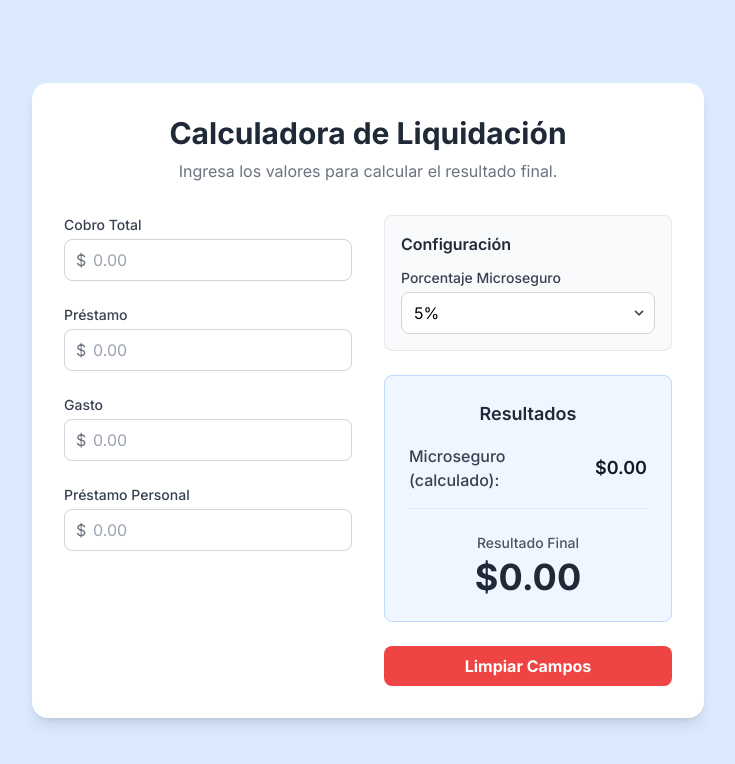
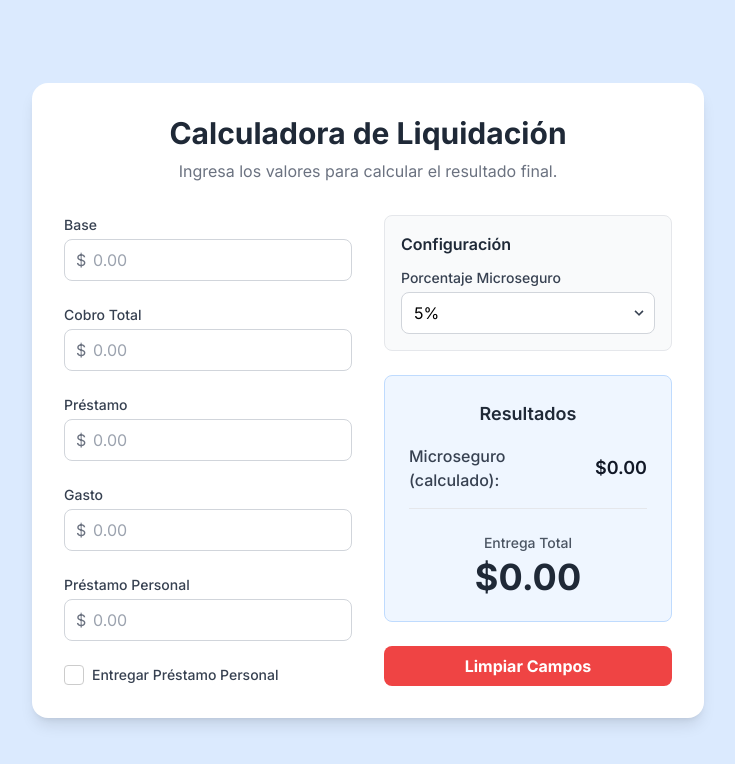
Before and after one commit to Solucioneslop7/Los-Mejores, a plain HTML site: page index.html in a window 1280 px wide. Both pictures are taken after a click on the button "Limpiar Campos". Shown: the whole page, without its empty margins (272-1007 px from the left). Drawn offline with nearby package versions, Linux system fonts and the light colour scheme.

Commit message:
Update index.html

```diff
--- a/index.html
+++ b/index.html
@@ -17,6 +17,34 @@
             outline: none;
             box-shadow: 0 0 0 3px rgba(96, 165, 250, 0.6);
         }
+        /* Style for the checkbox */
+        .custom-checkbox {
+            appearance: none;
+            background-color: #fff;
+            border: 1px solid #ccc;
+            width: 1.25em;
+            height: 1.25em;
+            border-radius: 0.25rem;
+            display: inline-block;
+            position: relative;
+            vertical-align: middle;
+            cursor: pointer;
+        }
+        .custom-checkbox:checked {
+            background-color: #3b82f6;
+            border-color: #3b82f6;
+        }
+        .custom-checkbox:checked::after {
+            content: '';
+            position: absolute;
+            left: 0.375em;
+            top: 0.125em;
+            width: 0.375em;
+            height: 0.75em;
+            border: solid white;
+            border-width: 0 2px 2px 0;
+            transform: rotate(45deg);
+        }
     </style>
 </head>
 <body class="bg-blue-100 flex items-center justify-center min-h-screen p-4">
@@ -33,6 +61,15 @@
 
             <!-- Input Fields Column -->
             <div class="space-y-6">
+                <!-- Base -->
+                <div>
+                    <label for="base" class="block text-sm font-medium text-gray-700 mb-1">Base</label>
+                    <div class="relative">
+                        <span class="absolute inset-y-0 left-0 flex items-center pl-3 text-gray-500">$</span>
+                        <input type="number" id="base" placeholder="0.00" class="w-full pl-7 pr-4 py-2 border border-gray-300 rounded-lg custom-focus-ring transition duration-150 ease-in-out">
+                    </div>
+                </div>
+
                 <!-- Cobro -->
                 <div>
                     <label for="cobro" class="block text-sm font-medium text-gray-700 mb-1">Cobro Total</label>
@@ -68,10 +105,15 @@
                         <input type="number" id="prestamoPersonal" placeholder="0.00" class="w-full pl-7 pr-4 py-2 border border-gray-300 rounded-lg custom-focus-ring transition duration-150 ease-in-out">
                     </div>
                 </div>
+                 <!-- Entregar Préstamo Checkbox -->
+                <div class="flex items-center mt-2">
+                    <input type="checkbox" id="entregarPrestamo" class="custom-checkbox">
+                    <label for="entregarPrestamo" class="ml-2 text-sm font-medium text-gray-700 cursor-pointer">Entregar Préstamo Personal</label>
+                </div>
             </div>
 
             <!-- Results and Configuration Column -->
-            <div class="space-y-6">
+            <div class="space-y-6 flex flex-col">
                 <!-- Configuration -->
                 <div class="bg-gray-50 p-4 rounded-lg border">
                     <h3 class="font-semibold text-gray-800 mb-3">Configuración</h3>
@@ -88,9 +130,10 @@
                 </div>
 
                 <!-- Results Display -->
-                <div class="bg-blue-50 p-6 rounded-lg border border-blue-200 space-y-4">
+                <div class="bg-blue-50 p-6 rounded-lg border border-blue-200 space-y-4 flex-grow flex flex-col justify-center">
                     <h3 class="text-lg font-semibold text-gray-800 text-center">Resultados</h3>
 
+                    <div class="flex-grow space-y-4">
                         <!-- Microseguro Calculado -->
                         <div class="flex justify-between items-center text-gray-700">
                             <span class="font-medium">Microseguro (calculado):</span>
@@ -101,11 +144,12 @@
 
                         <!-- Resultado Final -->
                         <div class="text-center pt-2">
-                         <p class="text-sm text-gray-600 font-medium">Resultado Final</p>
+                             <p class="text-sm text-gray-600 font-medium">Entrega Total</p>
                             <p id="resultadoFinal" class="text-4xl font-bold text-blue-600 mt-1">$0.00</p>
                         </div>
                     </div>
-                 <button id="resetButton" class="w-full bg-red-500 hover:bg-red-600 text-white font-bold py-2 px-4 rounded-lg transition duration-150 ease-in-out">
+                </div>
+                 <button id="resetButton" class="w-full bg-red-500 hover:bg-red-600 text-white font-bold py-2 px-4 rounded-lg transition duration-150 ease-in-out mt-auto">
                     Limpiar Campos
                 </button>
             </div>
@@ -114,10 +158,12 @@
 
     <script>
         // --- DOM Element References ---
+        const baseInput = document.getElementById('base');
         const cobroInput = document.getElementById('cobro');
         const prestamoInput = document.getElementById('prestamo');
         const gastoInput = document.getElementById('gasto');
         const prestamoPersonalInput = document.getElementById('prestamoPersonal');
+        const entregarPrestamoCheckbox = document.getElementById('entregarPrestamo');
         const porcentajeMicroInput = document.getElementById('porcentajeMicro');
         const resetButton = document.getElementById('resetButton');
 
@@ -127,25 +173,29 @@
         // --- Calculation Logic ---
         function calcular() {
             // 1. Get values from inputs, default to 0 if empty or invalid
+            const base = parseFloat(baseInput.value) || 0;
             const cobro = parseFloat(cobroInput.value) || 0;
             const prestamo = parseFloat(prestamoInput.value) || 0;
             const gasto = parseFloat(gastoInput.value) || 0;
             const prestamoPersonal = parseFloat(prestamoPersonalInput.value) || 0;
-            // The value from the select dropdown is read here
+            const entregarPrestamo = entregarPrestamoCheckbox.checked;
             const porcentajeMicro = parseFloat(porcentajeMicroInput.value) || 0;
 
             // 2. Calculate Microseguro
             // Formula: (Préstamo - Préstamo Personal) * % Microseguro
-            // The base for the calculation cannot be negative.
             const baseMicroseguro = Math.max(0, prestamo - prestamoPersonal);
             const microseguro = baseMicroseguro * (porcentajeMicro / 100);
 
             // 3. Calculate Final Result
-            // Formula: Cobro + Microseguro - Préstamo - Gasto
-            const resultado = cobro + microseguro - prestamo - gasto;
+            // Formula: Base + Cobro + Microseguro - Préstamo - Gasto
+            let resultado = base + cobro + microseguro - prestamo - gasto;
 
-            // 4. Update the UI
-            // Format numbers to 2 decimal places and add currency symbol
+            // 4. Add personal loan to the total if the checkbox is ticked
+            if (entregarPrestamo) {
+                resultado += prestamoPersonal;
+            }
+
+            // 5. Update the UI
             const formatCurrency = (value) => {
                 const sign = value < 0 ? "-" : "";
                 return `${sign}$${Math.abs(value).toFixed(2)}`;
@@ -169,17 +219,18 @@
 
         // --- Reset Logic ---
         function resetFields() {
+            baseInput.value = '';
             cobroInput.value = '';
             prestamoInput.value = '';
             gastoInput.value = '';
             prestamoPersonalInput.value = '';
-            // Reset the select to its default value '5'
-            porcentajeMicroInput.value = '5';
+            entregarPrestamoCheckbox.checked = false; // Reset checkbox
+            porcentajeMicroInput.value = '5'; // Reset select
             calcular(); // Recalculate to show all zeros
         }
 
         // --- Event Listeners ---
-        const inputs = [cobroInput, prestamoInput, gastoInput, prestamoPersonalInput, porcentajeMicroInput];
+        const inputs = [baseInput, cobroInput, prestamoInput, gastoInput, prestamoPersonalInput, entregarPrestamoCheckbox, porcentajeMicroInput];
         inputs.forEach(input => {
             input.addEventListener('input', calcular);
         });
```
Lines whose indentation alone changed are shown as unchanged.
